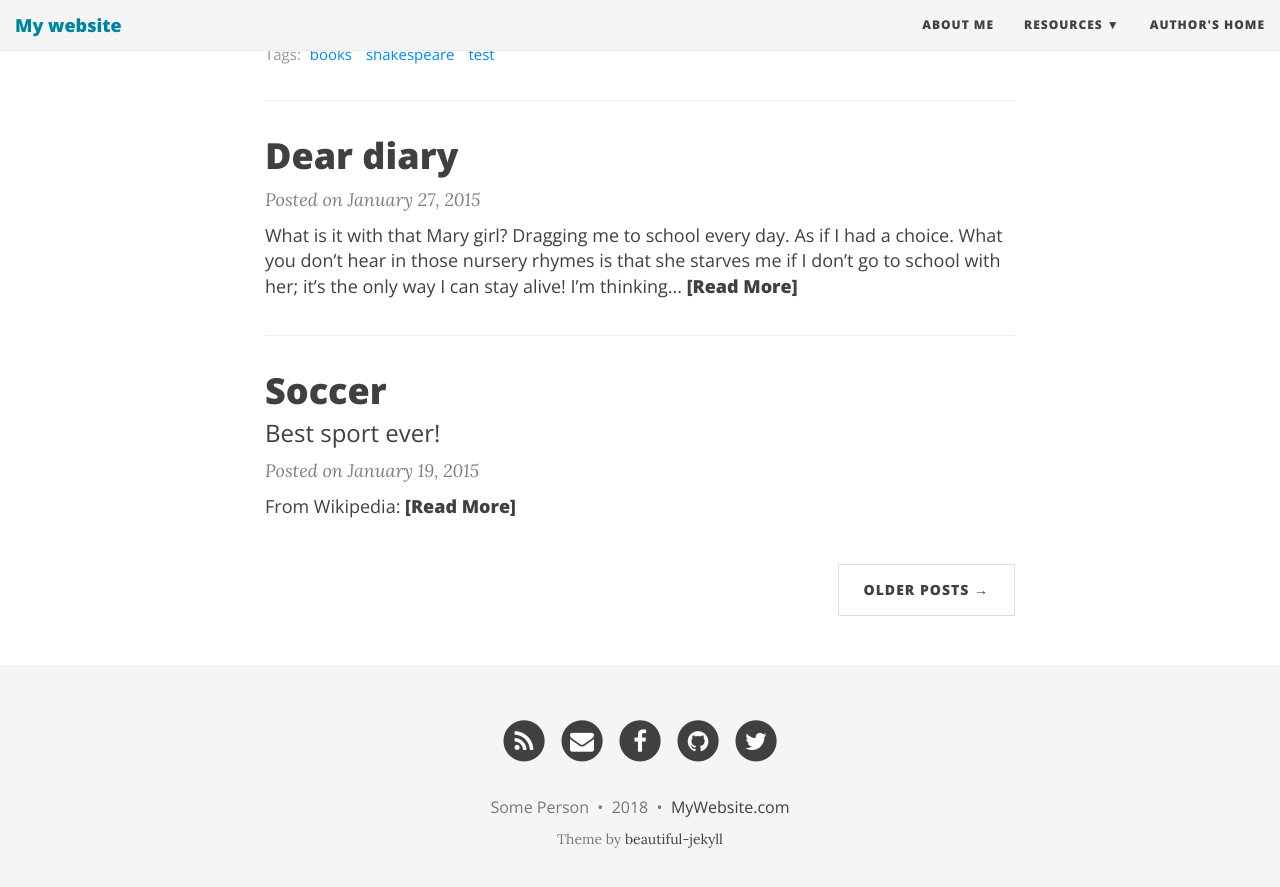
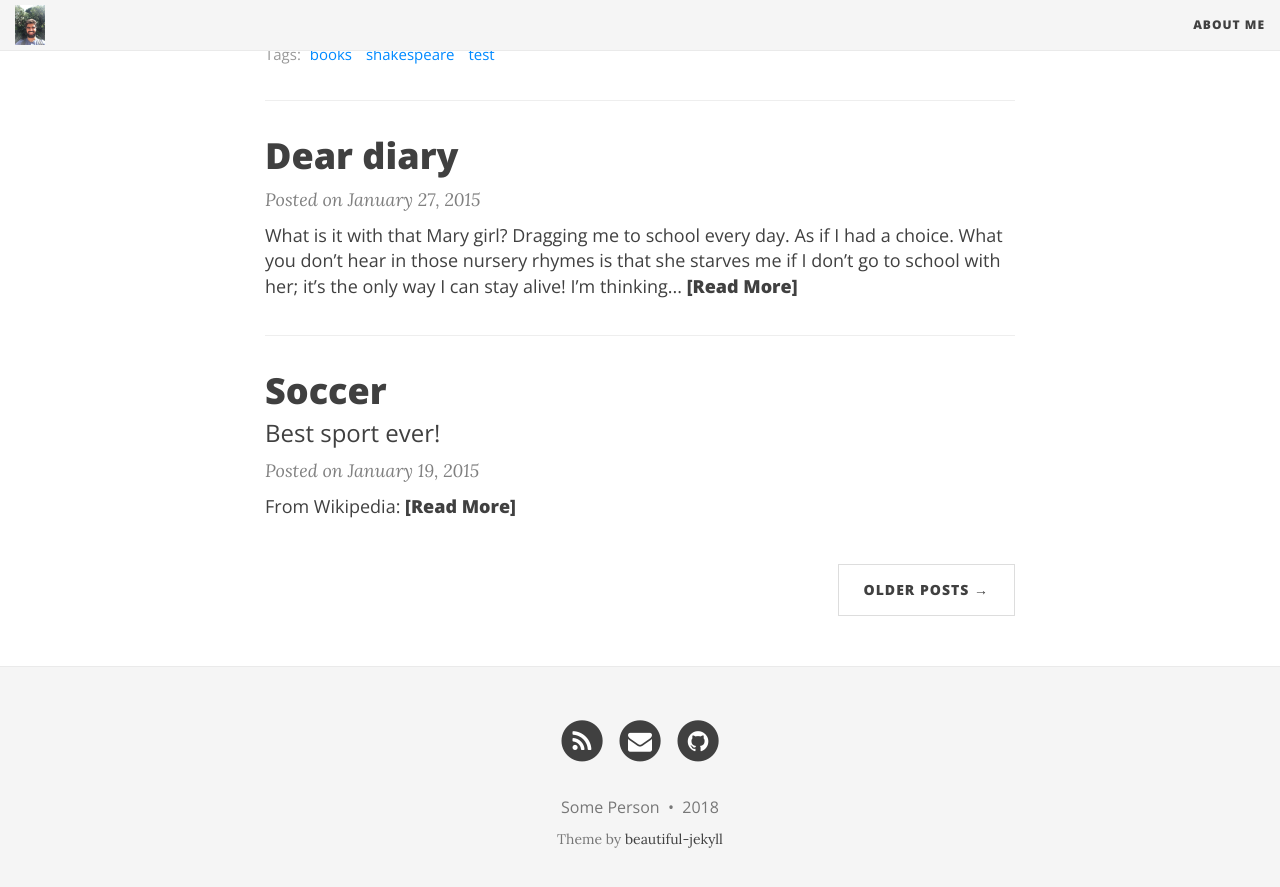
Before and after one commit to amankhullar/amankhullar.github.io, a Jekyll site: the page built from index.html, in a window 1280 px wide and 900 px high, scrolled down 1134 px. Shown: the top 887 px of the window. Built offline with Jekyll 4.4.1, drawn with Linux system fonts in a browser that asks for light colours; nearby versions of some CDN libraries; the list of posts is cut into pages by our own code; some of the changed lines change nothing that is shown.

Commit message:
Changes made to _cofig.yml

```diff
--- a/_config.yml
+++ b/_config.yml
@@ -4,8 +4,8 @@
 # baseurl is the website's URL without the hostname
 
 # If you are building a simple GitHub user page (https://username.github.io) then use these settings:
-url: "https://username.github.io"
-baseurl: ""
+url: "https://amankhullar.github.io"
+baseurl: "https://amankhullar.github.io"
 
 # If you are building a GitHub project page then use these settings:
 #url: "http://username.github.io/projectname"
@@ -14,29 +14,29 @@ baseurl: ""
 # Of course don't forget to change the username and projectname to YOUR username and project
 
 # Name of website
-title: My website
+title: Aman Khullar
 
 # Short description of your site
-description: A virtual proof that name is awesome!
+description: Exploring the answers of the Universe
 
 # --- Navigation bar options --- #
 
 # List of links in the navigation bar
 navbar-links:
   About Me: "aboutme"
-  Resources:
-    - Beautiful Jekyll: "http://deanattali.com/beautiful-jekyll/"
-    - Learn markdown: "http://www.markdowntutorial.com/"
-    - GitHub Pages: "https://pages.github.com/"
-  Author's home: "http://deanattali.com"
+  #Resources:
+  #  - Beautiful Jekyll: "http://deanattali.com/beautiful-jekyll/"
+  #  - Learn markdown: "http://www.markdowntutorial.com/"
+  #  - GitHub Pages: "https://pages.github.com/"
+  #Author's home: "http://deanattali.com"
 
 # Image to show in the navigation bar - image must be a square (width = height)
 # Remove this parameter if you don't want an image in the navbar
-avatar: "/img/avatar-icon.png"
+avatar: "/img/IMG_2646.JPG"
 
 # If you want to have an image logo in the top-left corner instead of the title text,
 # then specify the following parameter
-# title-img: /path/to/image
+title-img: "/img/IMG_2646.JPG"
 
 # --- Background colour/image options --- #
 
@@ -72,10 +72,10 @@ author:
 # If you want to add a new link that isn't here, you'll need to also edit the file _data/SocialNetworks.yml
 social-network-links:
   rss: true
-  email: "someone@example.com"
-  facebook: daattali
-  github: daattali
-  twitter: daattali
+  email: "amankhullar97@gmail.com"
+#  facebook: daattali
+  github: amankhullar
+#  twitter: daattali
 #  reddit: yourname
 #  google-plus: +DeanAttali
 #  linkedin: daattali
@@ -99,7 +99,7 @@ share-links-active:
 
 # How to display the link to the website in the footer
 # Remove this if you don't want a link in the footer
-url-pretty: "MyWebsite.com"  # eg. "deanattali.com/beautiful-jekyll"
+#url-pretty: "MyWebsite.com"  # eg. "deanattali.com/beautiful-jekyll"
 
 # --- Web Statistics Section --- #
 
```
Also changed, not shown: img/IMG_2646.JPG (added), 1 other file.
